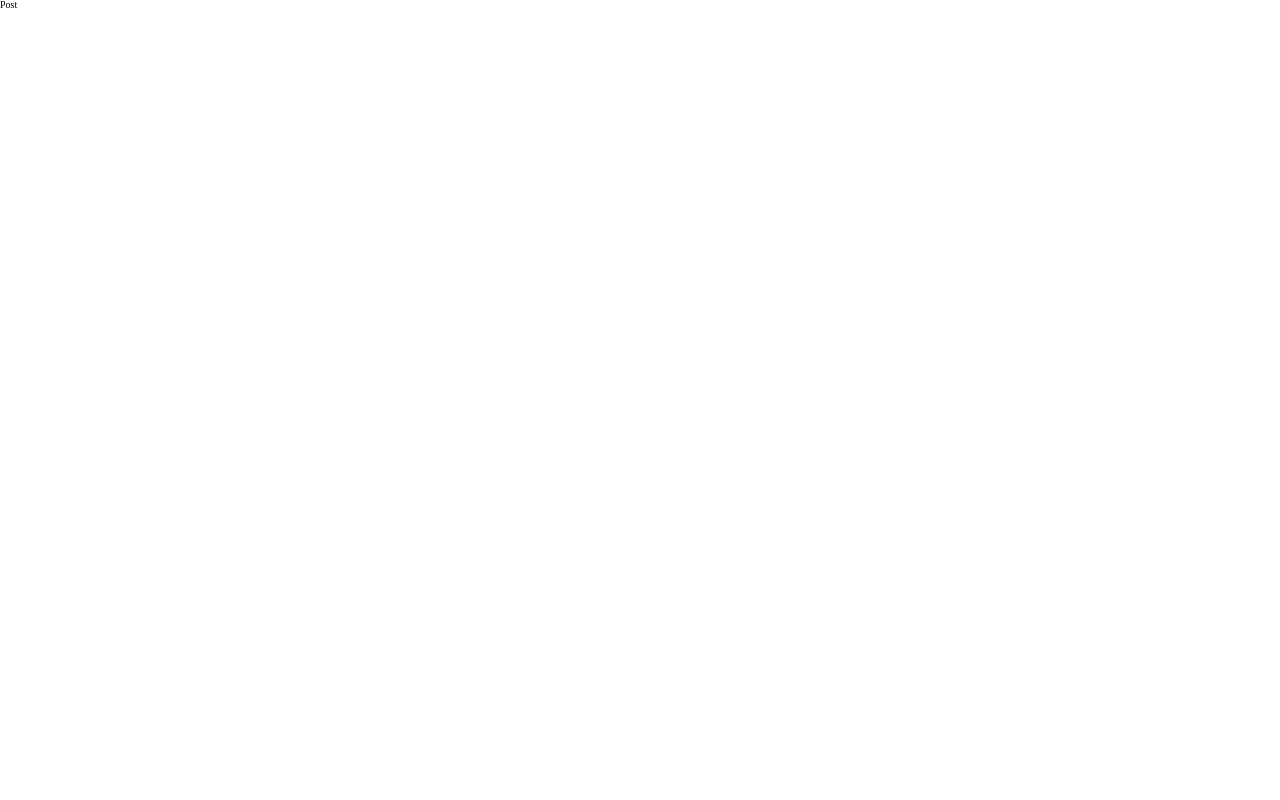
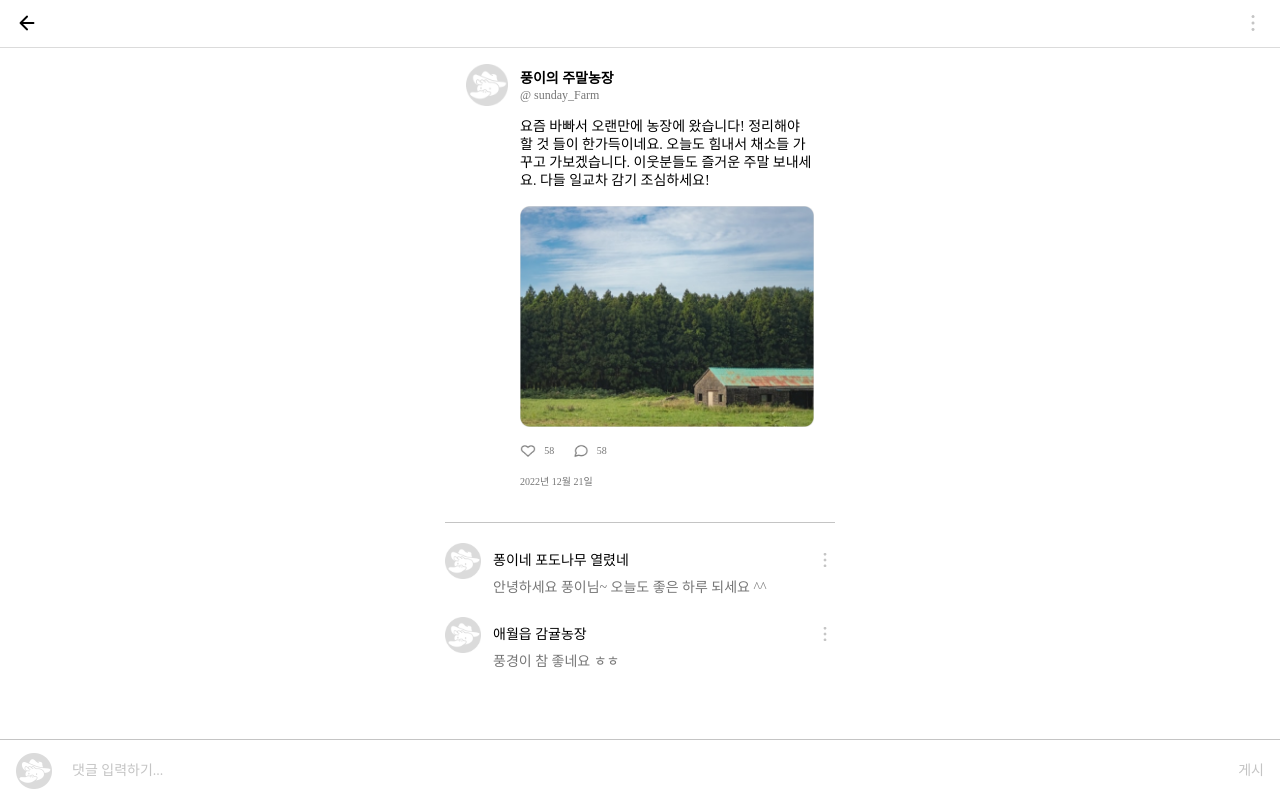
Before and after one commit to One-Hundred-Trials/Good-Harvest-Market, a React (Create React App) app: page /post/1 in a window 1280 px wide. Built offline with nearby package versions, Linux system fonts and the light colour scheme; a web font is replaced by a local one.

Commit message:
Style : Comment 컴포넌트 UI 제작

```diff
--- /dev/null
+++ b/src/components/Comment/Comment.jsx
@@ -0,0 +1,29 @@
+import React from 'react';
+import profileImg from '../../assets/img/basic-profile-50.png';
+import iconMoreImg from '../../assets/img/icon-more-18.png';
+import {
+  CommentContainerStyle,
+  InfoStyle,
+  InfoDiv,
+  ProfileImg,
+  MoreBtn,
+  TxtStyle,
+} from './CommentStyle';
+
+export default function Comment(props) {
+  return (
+    <CommentContainerStyle style={{ margin: props.margin }}>
+      <InfoStyle>
+        <InfoDiv>
+          <ProfileImg src={profileImg} alt="" />
+          <strong>{props.username}</strong>
+          <span>{props.time}</span>
+        </InfoDiv>
+        <MoreBtn>
+          <img src={iconMoreImg} alt="" />
+        </MoreBtn>
+      </InfoStyle>
+      <TxtStyle>{props.txt}</TxtStyle>
+    </CommentContainerStyle>
+  );
+}
--- /dev/null
+++ b/src/components/Comment/CommentStyle.jsx
@@ -0,0 +1,54 @@
+import styled from 'styled-components';
+import { Ellipsis } from '../../styles/GlobalStyles';
+
+export const CommentContainerStyle = styled.div`
+  display: flex;
+  flex-direction: column;
+  height: fit-content;
+`;
+
+export const InfoStyle = styled.div`
+  display: flex;
+  align-items: center;
+  justify-content: space-between;
+  strong {
+    ${Ellipsis}
+    display: inline-block;
+    font-size: 1.4rem;
+    font-weight: 500;
+    line-height: 18px;
+  }
+  span {
+    font-weight: 400;
+    color: var(--sub-grey-C4);
+  }
+`;
+
+export const InfoDiv = styled.div`
+  display: flex;
+  align-items: center;
+  strong {
+    margin: 0 6px 0 12px;
+  }
+`;
+
+export const ProfileImg = styled.img`
+  width: 36px;
+  height: 36px;
+`;
+
+export const MoreBtn = styled.button`
+  img {
+    width: 20px;
+    height: 20px;
+  }
+`;
+
+export const TxtStyle = styled.p`
+  height: fit-content;
+  font-size: 1.4rem;
+  font-weight: 400;
+  line-height: 18px;
+  color: var(--main-grey-76);
+  margin-left: 48px;
+`;
--- a/src/components/Comment/CommentInput/CommentInput.jsx
+++ b/src/components/CommentInput/CommentInput.jsx
@@ -1,16 +1,16 @@
 import React from 'react';
-import ProfileImg from '../../../assets/img/basic-profile-36.png';
+import ProfileImg from '../../assets/img/basic-profile-36.png';
 import {
-  CommentContainerDiv,
+  CommentInputContainerStyle,
   CommentForm,
   MyProfileImg,
   CommentTxtInput,
   UploadBtn,
 } from './CommentInputStyle';
 
-export default function Comment() {
+export default function CommentInput() {
   return (
-    <CommentContainerDiv>
+    <CommentInputContainerStyle>
       <CommentForm>
         <MyProfileImg src={ProfileImg} alt="프로필 사진" />
         <CommentTxtInput
@@ -22,6 +22,6 @@ export default function Comment() {
           게시
         </UploadBtn>
       </CommentForm>
-    </CommentContainerDiv>
+    </CommentInputContainerStyle>
   );
 }
--- a/src/components/Comment/CommentInput/CommentInputStyle.jsx
+++ b/src/components/CommentInput/CommentInputStyle.jsx
@@ -1,9 +1,12 @@
-import React from 'react';
 import styled from 'styled-components';
 
-export const CommentContainerDiv = styled.div`
-  width: 390px;
+export const CommentInputContainerStyle = styled.div`
+  width: 100%;
   height: 61px;
+  position: fixed;
+  bottom: 0;
+  border-top: 1px solid var(--sub-grey-C4);
+  background-color: var(--white);
 `;
 
 export const CommentForm = styled.form`
@@ -38,5 +41,4 @@ export const UploadBtn = styled.button`
   font-size: 1.4rem;
   font-weight: 500;
   color: var(--sub-grey-C4);
-  /* cursor: pointer; */
 `;
--- a/src/components/PostCard/PostCard.jsx
+++ b/src/components/PostCard/PostCard.jsx
@@ -13,9 +13,6 @@ export default function PostCard() {
   return (
     <ContUlStyle>
       <PostCardList />
-      <PostCardList />
-      <PostCardList />
-      <PostCardList />
     </ContUlStyle>
   );
 }
--- a/src/pages/Main/Home/Home.jsx
+++ b/src/pages/Main/Home/Home.jsx
@@ -1,16 +1,14 @@
 import React from 'react';
-import TopMainNav from '../../../components/Header/TopMainNav/TopMainNav';
-import HomeRenderBlank from '../../../components/HomeRender/HomeRenderBlank';
-import HomeRenderHomeFeed from '../../../components/HomeRender/HomeRenderHomeFeed';
-import Nav from '../../../components/Nav/Nav';
+// import TopMainNav from '../../../components/Header/TopMainNav/TopMainNav';
+// import HomeRenderBlank from '../../../components/HomeRender/HomeRenderBlank';
+// import HomeRenderHomeFeed from '../../../components/HomeRender/HomeRenderHomeFeed';
+// import Nav from '../../../components/Nav/Nav';
+import Post from '../Post/Post';
 
 export default function Home() {
   return (
     <div>
-      <TopMainNav>주말의 즐거운 풍년마켓</TopMainNav>
-      {/* 조건부 렌더링 HomeRenderBlank 또는 HomeRenderHomeFeed */}
-      <HomeRenderBlank />
-      <Nav />
+      <Post />
     </div>
   );
 }
--- a/src/pages/Main/Post/Post.jsx
+++ b/src/pages/Main/Post/Post.jsx
@@ -1,5 +1,41 @@
 import React from 'react';
+import styled from 'styled-components';
+import { Wrap } from '../../../styles/GlobalStyles';
+import TopBasicNav from '../../../components/Header/TopBasicNav/TopBasicNav';
+import PostCard from '../../../components/PostCard/PostCard';
+import Comment from '../../../components/Comment/Comment.jsx';
+import CommentInput from '../../../components/CommentInput/CommentInput';
+
+const PostContainerStyle = styled.section`
+  ${Wrap};
+  margin: 0 auto;
+`;
+
+const CommentContainerStyle = styled.div`
+  padding-bottom: 61px;
+  border-top: 1px solid var(--sub-grey-C4);
+`;
 
 export default function Post() {
-  return <div>Post</div>;
+  return (
+    <div>
+      <TopBasicNav />
+      <PostContainerStyle>
+        <PostCard />
+        <CommentContainerStyle>
+          <Comment
+            margin="20px 0 16px 0"
+            username="퐁이네 포도나무 열렸네"
+            txt="안녕하세요 풍이님~ 오늘도 좋은 하루 되세요 ^^"
+          />
+          <Comment
+            margin="20px 0 16px 0"
+            username="애월읍 감귤농장"
+            txt="풍경이 참 좋네요 ㅎㅎ"
+          />
+        </CommentContainerStyle>
+      </PostContainerStyle>
+      <CommentInput />
+    </div>
+  );
 }
```
